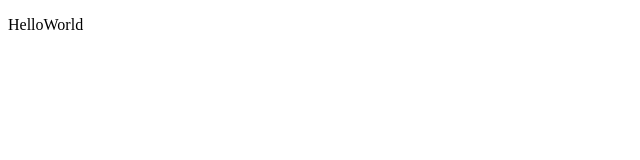
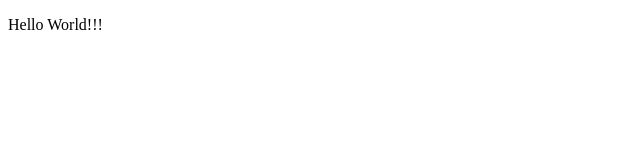
Before and after one commit to taipan85/javascriptLessons, a plain HTML site: page index.html in a window 1280 px wide. Shown: the full height of the page, 0-640 px from the left. Drawn offline with Linux system fonts and the light colour scheme.

Commit message:
second coomit

```diff
--- a/index.html
+++ b/index.html
@@ -8,7 +8,7 @@
     <title>Document</title>
 </head>
 <body>
-<p>HelloWorld</p>
+<p>Hello World!!!</p>
 <script src="Js/script.js">
 </script>
 </body>
```
